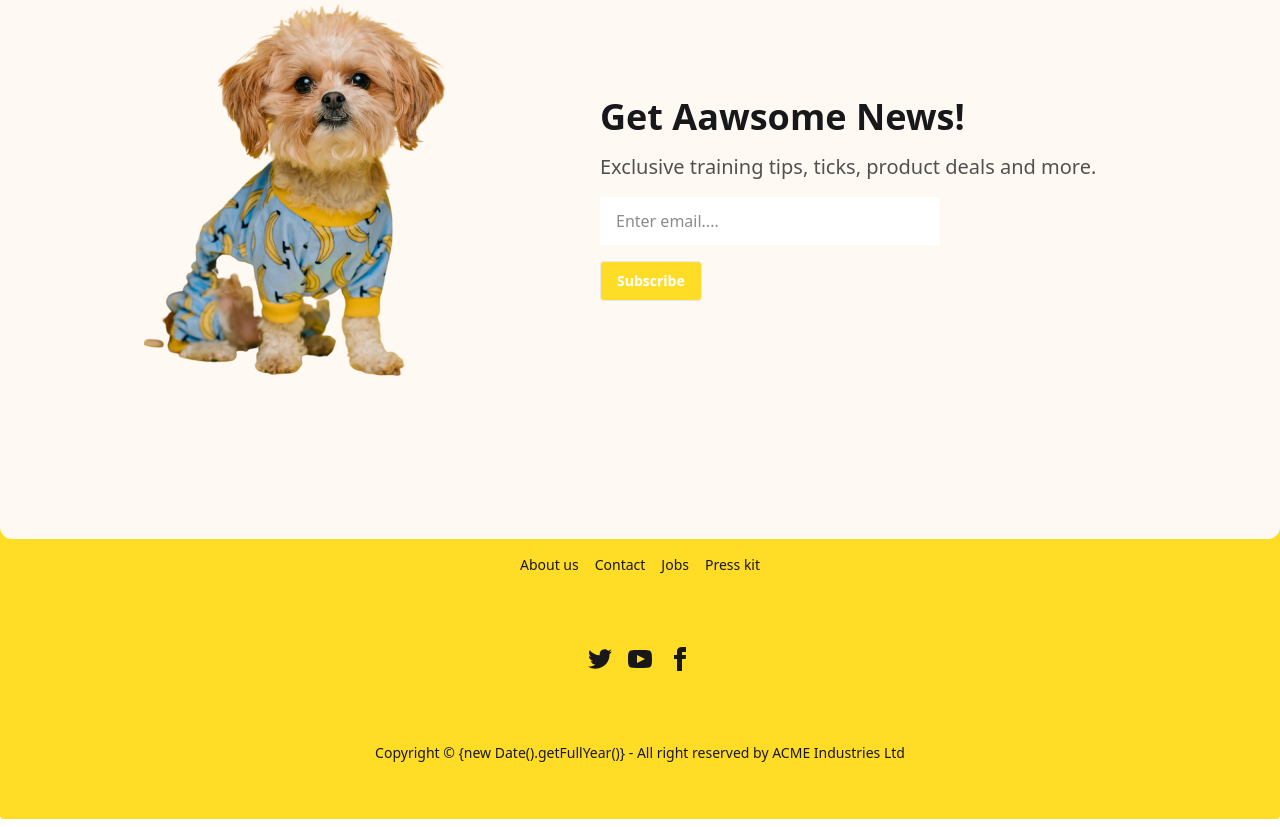
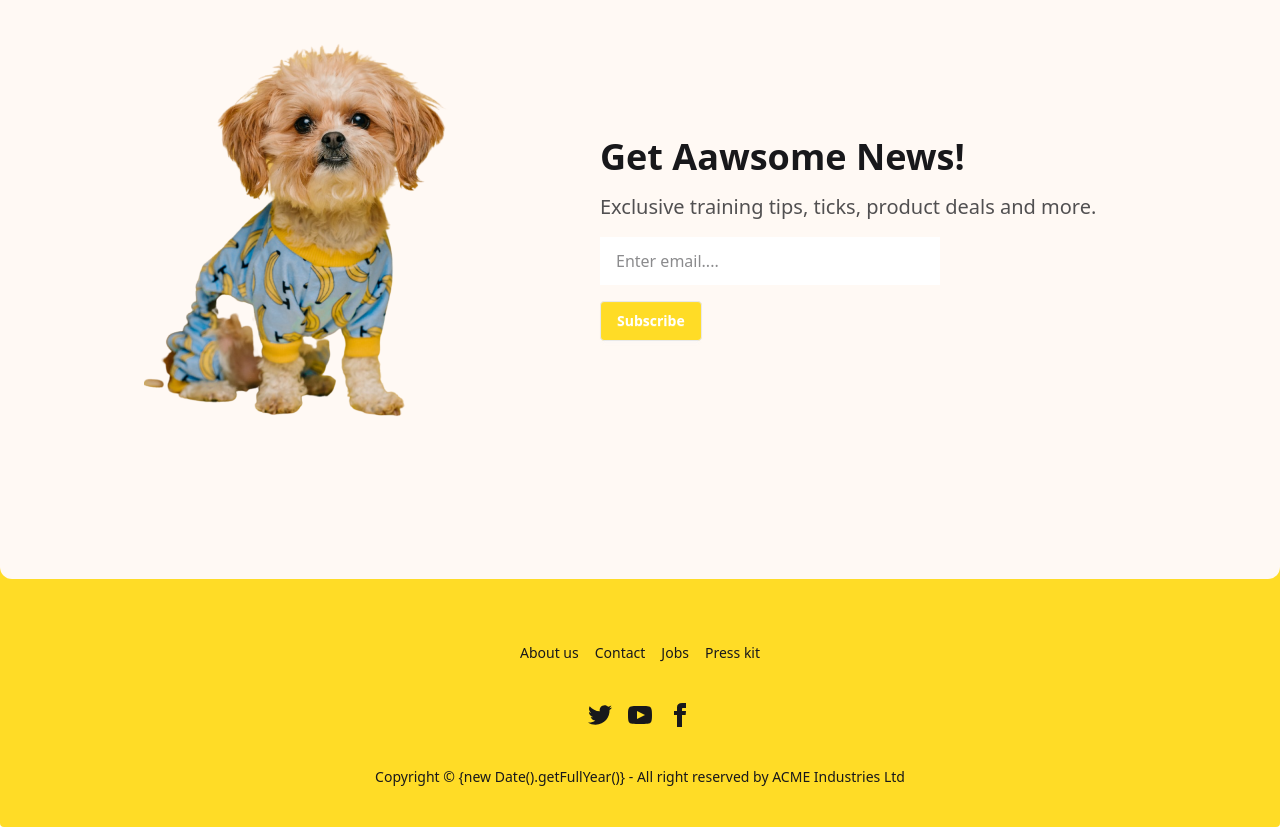
Before and after one commit to MehediUnaiss/Browse-pet, a plain HTML site: page index.htm in a window 1280 px wide. Shown: the part 3689-4516 px from the top of the page. Drawn offline with nearby package versions, Linux system fonts and the light colour scheme.

Commit message:
last commit

```diff
--- a/index.htm
+++ b/index.htm
@@ -399,7 +399,7 @@
     <!-- Footer -->
     <footer>
       <!-- News -->
-      <div class="container mx-auto translate-y-10">
+      <div class="container mx-auto translate-y-20">
         <div class="flex items-center justify-center bg-[#FFF9F4] rounded-xl">
           <!-- img div  -->
           <div class="w-auto p-36">
@@ -424,7 +424,7 @@
       <!-- Browse pet footer -->
       <div>
         <footer
-          class="footer footer-horizontal footer-center bg-base-200 text-base-content rounded p-10 bg-[#FFDC26] h-[40vh]"
+          class="footer footer-horizontal footer-center bg-base-200 text-base-content rounded p-10 bg-[#FFDC26] pt-36"
         >
           <nav class="grid grid-flow-col gap-4">
             <a class="link link-hover">About us</a>
```
